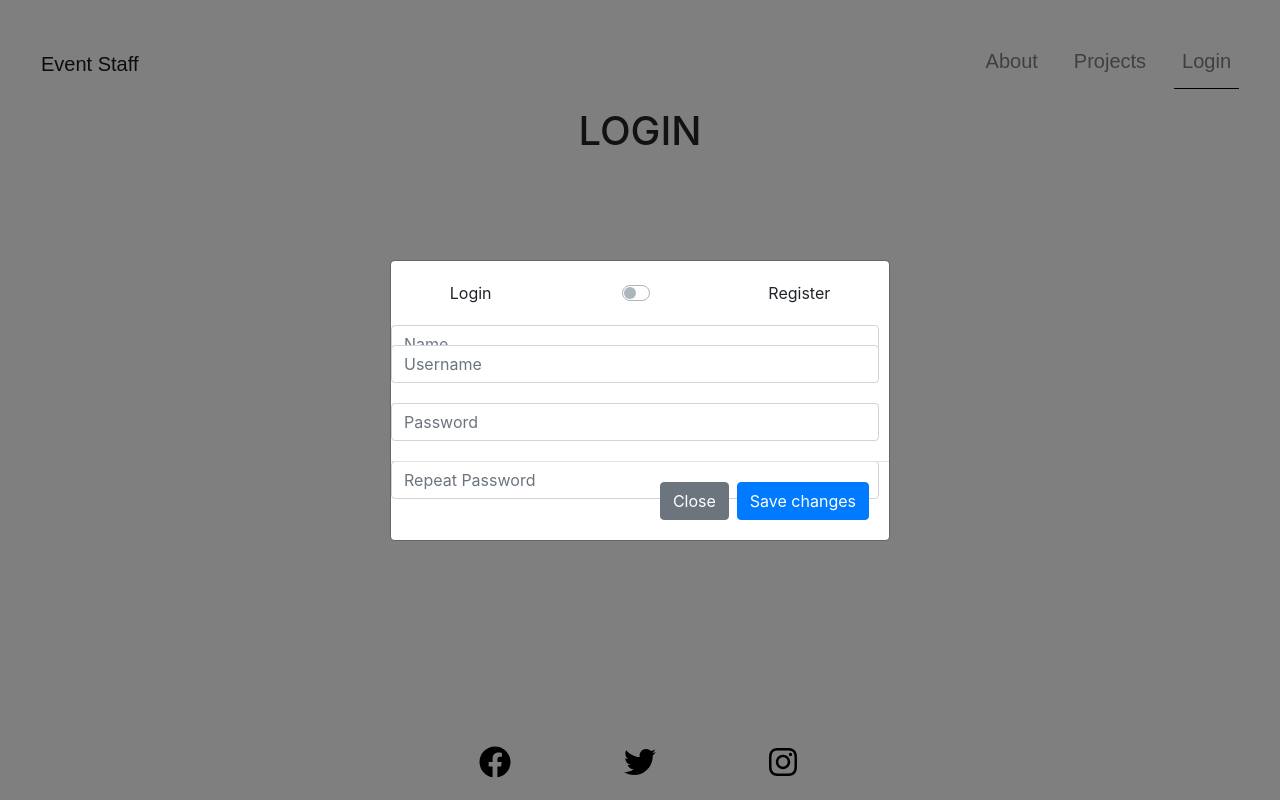
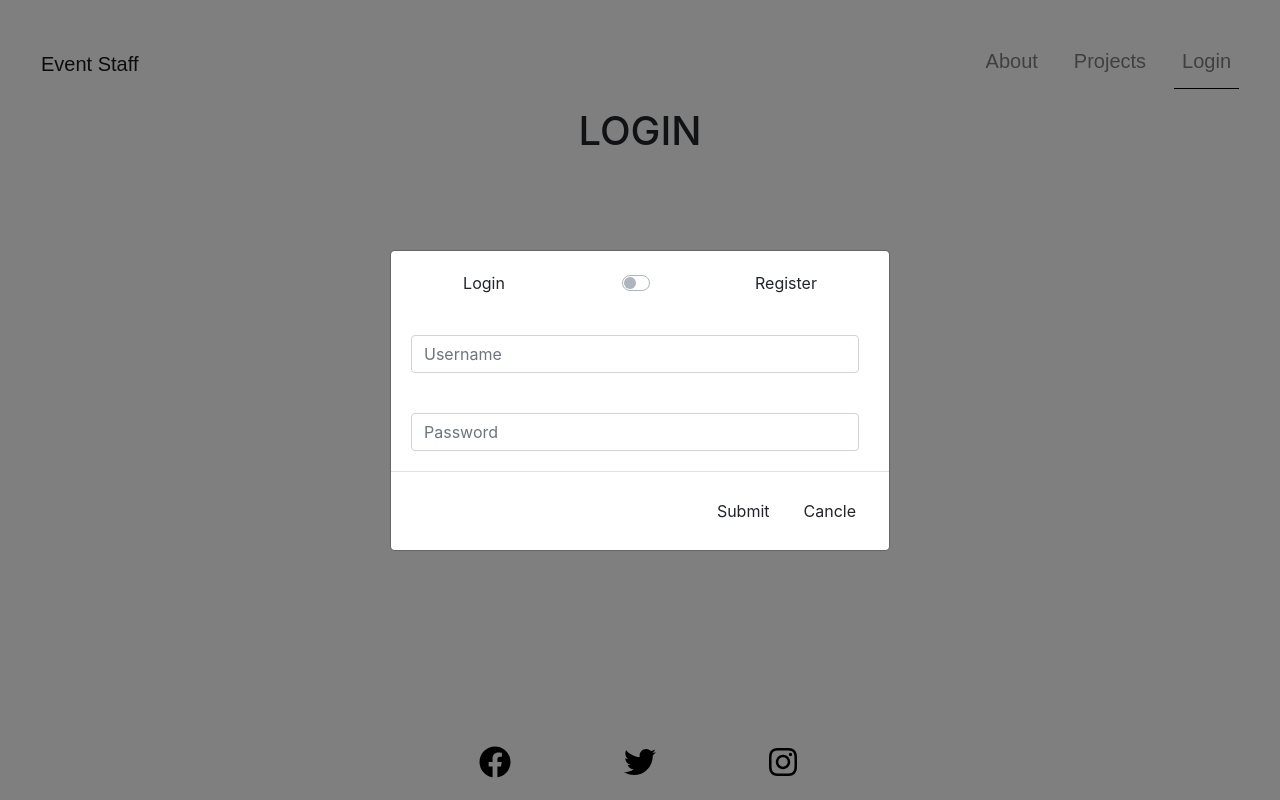
Before and after one commit to EnterpriseBoy/Magiweb, a React (Create React App) app: page /Login in a window 1280 px wide. Both pictures are taken after a click on the element "Login". Built offline with nearby package versions, Linux system fonts and the light colour scheme; the HTML template or start-up script is replaced by a standard one.

Commit message:
login ui working

```diff
--- a/src/CSS/App.css
+++ b/src/CSS/App.css
@@ -59,26 +59,12 @@
 
 .flex-grid {
   display: flex;
-  margin-top: 20px;
-}
-.colOne {
-  vertical-align: middle;
-  flex: 0 0 100px;
-}
-.colTwo {
-  flex: 0;
-  align-items: flex-start;
+  margin: 20px;
 }
 
 #name, #repeatPassword{
-  visibility: visible;
-  height:0;
-}
-
-.hide_mouse_over{
-  visibility:hidden;
-  opacity:0;
-  transition:visibility 0.3s linear,opacity 0.3s linear;
+  display: none;
+  height:auto;
 }
 
 
--- a/src/Components/Footer/Footerbase/Footerbase.js
+++ b/src/Components/Footer/Footerbase/Footerbase.js
@@ -11,7 +11,6 @@ function Footerbase(props) {
   return (
     <React.Fragment>
       <div className={styles.footer}>
-        <container>
 
           <Row>
             <Col />
@@ -28,7 +27,6 @@ function Footerbase(props) {
             <Col />
             <Col />
           </Row>
-        </container>
       </div>
     </React.Fragment>
   );
--- a/src/Components/Header/menubar/Menubar.js
+++ b/src/Components/Header/menubar/Menubar.js
@@ -20,7 +20,7 @@ function Menubase(props) {
     }
   }
 
-  const handleClose = () => setShowModal(false);
+  const handleClose = () => {setShowModal(false)};
 
   return (
     <React.Fragment>
--- a/src/Components/Helpers/SlliderSwitch/SliderSwitch.js
+++ b/src/Components/Helpers/SlliderSwitch/SliderSwitch.js
@@ -2,6 +2,7 @@ import React from 'react';
 
 
 function SliderSwitch(props) {
+
   return (
     <div>
       <div className='custom-control custom-switch'>
@@ -9,11 +10,11 @@ function SliderSwitch(props) {
           type='checkbox'
           className='custom-control-input'
           checked={props.isChecked}
-          id='customSwitches'
+          id="customSwitch"
           onChange={props.onChange(1)}
           readOnly
         />
-        <label className='custom-control-label' htmlFor='customSwitches'/>
+        <label className='custom-control-label' htmlFor="customSwitch"/>
       </div>
     </div>
   );
--- a/src/Components/Modals/loginModal.js
+++ b/src/Components/Modals/loginModal.js
@@ -1,47 +1,52 @@
-import React, { useState } from "react";
+import React, { useState,useRef,useEffect } from "react";
 import { MDBContainer,MDBModalFooter, MDBBtn, MDBModal } from 'mdbreact';
 import SliderSwitch from "../Helpers/SlliderSwitch/SliderSwitch";
 
 const LoginModal = (props) => {
   const [isChecked,setIsChecked] = useState(false);
+  const nameDiv = useRef(null);
+  const repeatPwd = useRef(null);
+
 
   function onChange(arg){
-
     if(isChecked){
-      document.getElementById("name").style.height="none";
-      document.getElementById("repeatPassword").style.display="none";
+      nameDiv.current.style.display="none";
+      repeatPwd.current.style.display="none";
       setIsChecked(false);
     }else{
-      document.getElementById("name").style.display="block";
-      document.getElementById("repeatPassword").style.display="block";
+      nameDiv.current.style.display="block";
+      repeatPwd.current.style.display="block";
       setIsChecked(true);
     }
+  }
+
+  function handleSubmit(){
+    alert("TEST");
   }
 
 return (
    <MDBContainer>
         <MDBModal isOpen={props.show} centered>
-            <div class="flex-grid">
-              <div class="col login_lable">Login</div>
-              <div class="col"><SliderSwitch onChange={() => onChange } isChecked={isChecked}/></div>
-              <div class="col login_lable">Register</div>
+            <div className="flex-grid">
+              <div className="col login_lable">Login</div>
+              <div className="col"><SliderSwitch onChange={() => onChange } isChecked={isChecked}/></div>
+              <div className="col login_lable">Register</div>
             </div>
-            <div></div>
-            <div class="flex-grid" id="name">
-              <input type="text" className="form-control login_lable" placeholder="Name" aria-label="Name" aria-describedby="basic-addon" />
+            <div className="flex-grid" ref={nameDiv} style = {{display: "none"}} >
+              <input type="text" className="form-control login_lable hide_mouse_over" placeholder="Name" aria-label="Name" aria-describedby="basic-addon" />
             </div>
-            <div class="flex-grid">
+            <div className="flex-grid">
               <input type="text" className="form-control login_lable" placeholder="Username" aria-label="Username" aria-describedby="basic-addon" />
             </div>
-            <div class="flex-grid">
+            <div className="flex-grid">
               <input type="text" className="form-control login_lable" placeholder="Password" aria-label="Password" aria-describedby="basic-addon" />
             </div>
-            <div class="flex-grid" id="repeatPassword">
+            <div className="flex-grid" ref={repeatPwd} style = {{display: "none"}} >
               <input type="text" className="form-control login_lable" placeholder="Repeat Password"  aria-label="Repeat Password" aria-describedby="basic-addon" />
             </div>
           <MDBModalFooter>
-            <MDBBtn color="secondary" >Close</MDBBtn>
-            <MDBBtn color="primary">Save changes</MDBBtn>
+          <MDBBtn color="outline primary" onClick={handleSubmit}>Submit</MDBBtn>
+          <MDBBtn color="outline secondary" onClick={props.handleClose} >Cancle</MDBBtn>
           </MDBModalFooter>
         </MDBModal>
       </MDBContainer>
```
